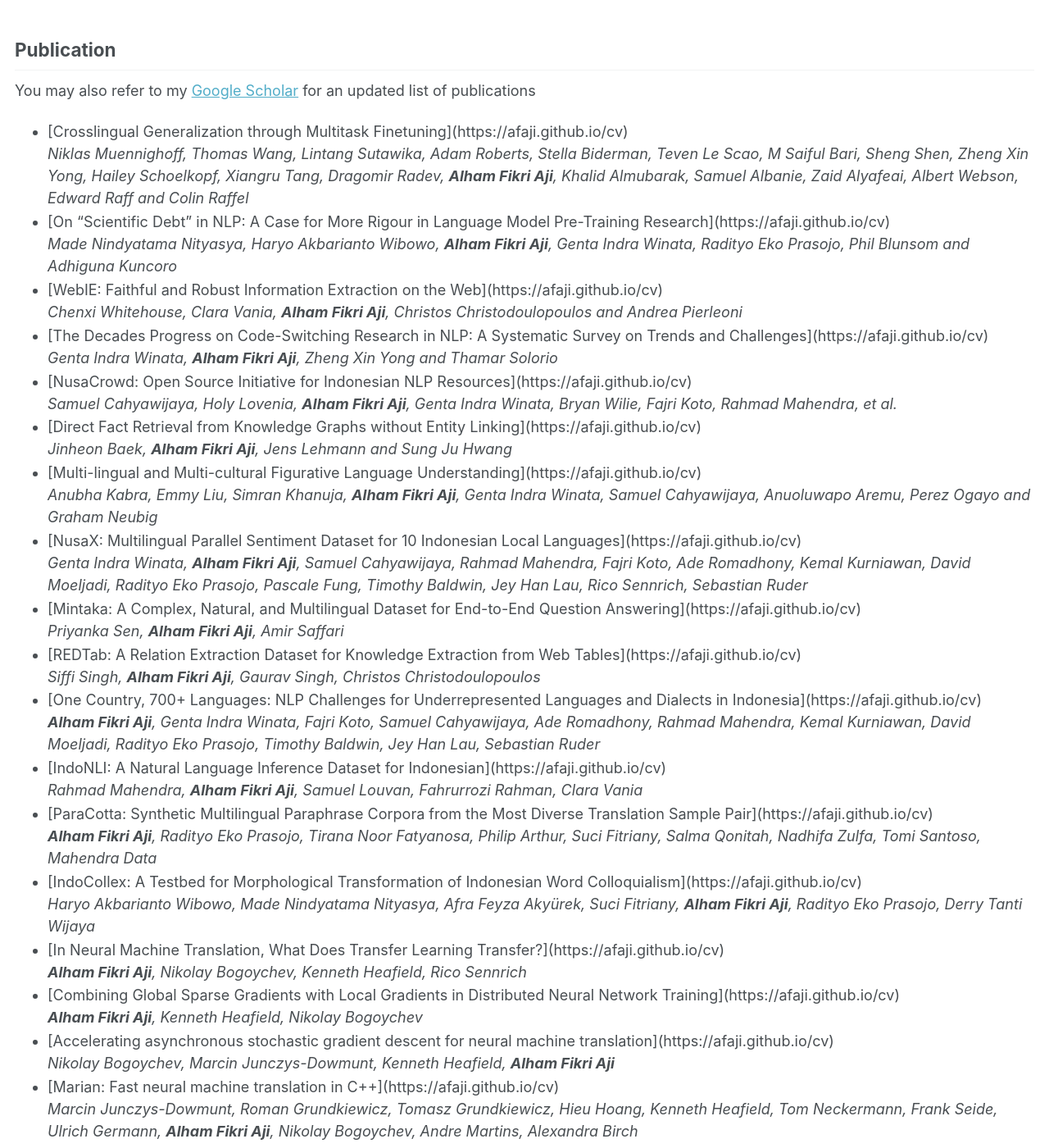
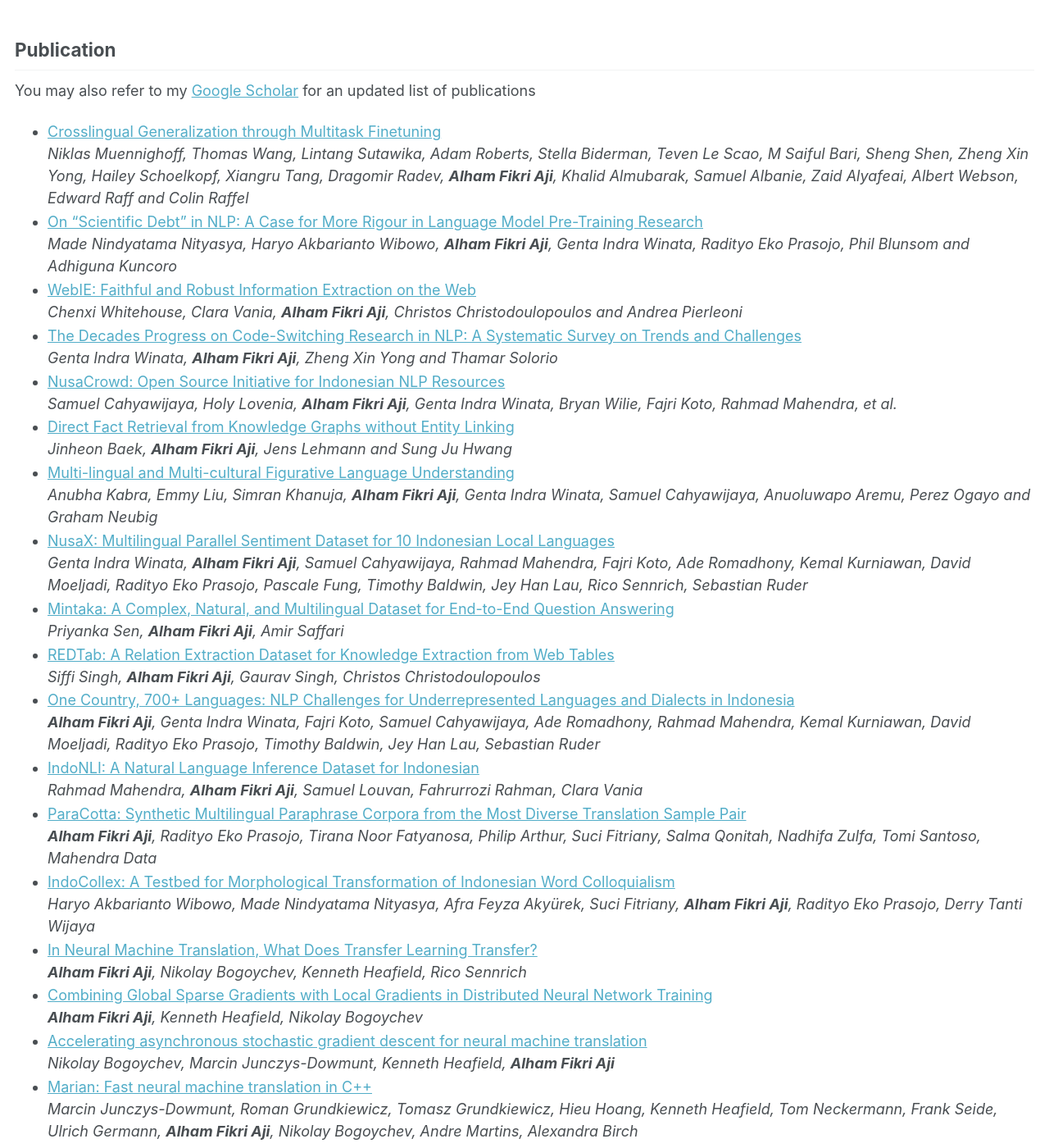
Before and after one commit to afaji/afaji.github.io, a Jekyll site: the page built from _pages/cv.md, in a window 1280 px wide and 1400 px high, scrolled down 857 px. Shown: the whole window at 82% size. Built offline with Jekyll 4.4.1, drawn with Linux system fonts in a browser that asks for light colours; some of the changed lines change nothing that is shown; some of the changed text lies outside the part shown.

Commit message:
Update cv.md

```diff
--- a/_pages/cv.md
+++ b/_pages/cv.md
@@ -40,9 +40,9 @@ You may also refer to my [Google Scholar](https://scholar.google.ca/citations?hl
 <ul>
 {% for paper in site.data.paper.conference %}
 <li>{% if paper.url == null %}
-      [{{ paper.title | raw }}](https://afaji.github.io/cv)
+      <a href="{{ paper.url }}">{{ paper.title | raw }}</a>
     {% else %}
-      [{{ paper.title }}]({{ paper.url }})
+      <a href="{{ paper.url }}">{{ paper.title | raw }}</a>
     {% endif %}
   <br>
   <i>{{ paper.authors | raw }}</i></li>
```
